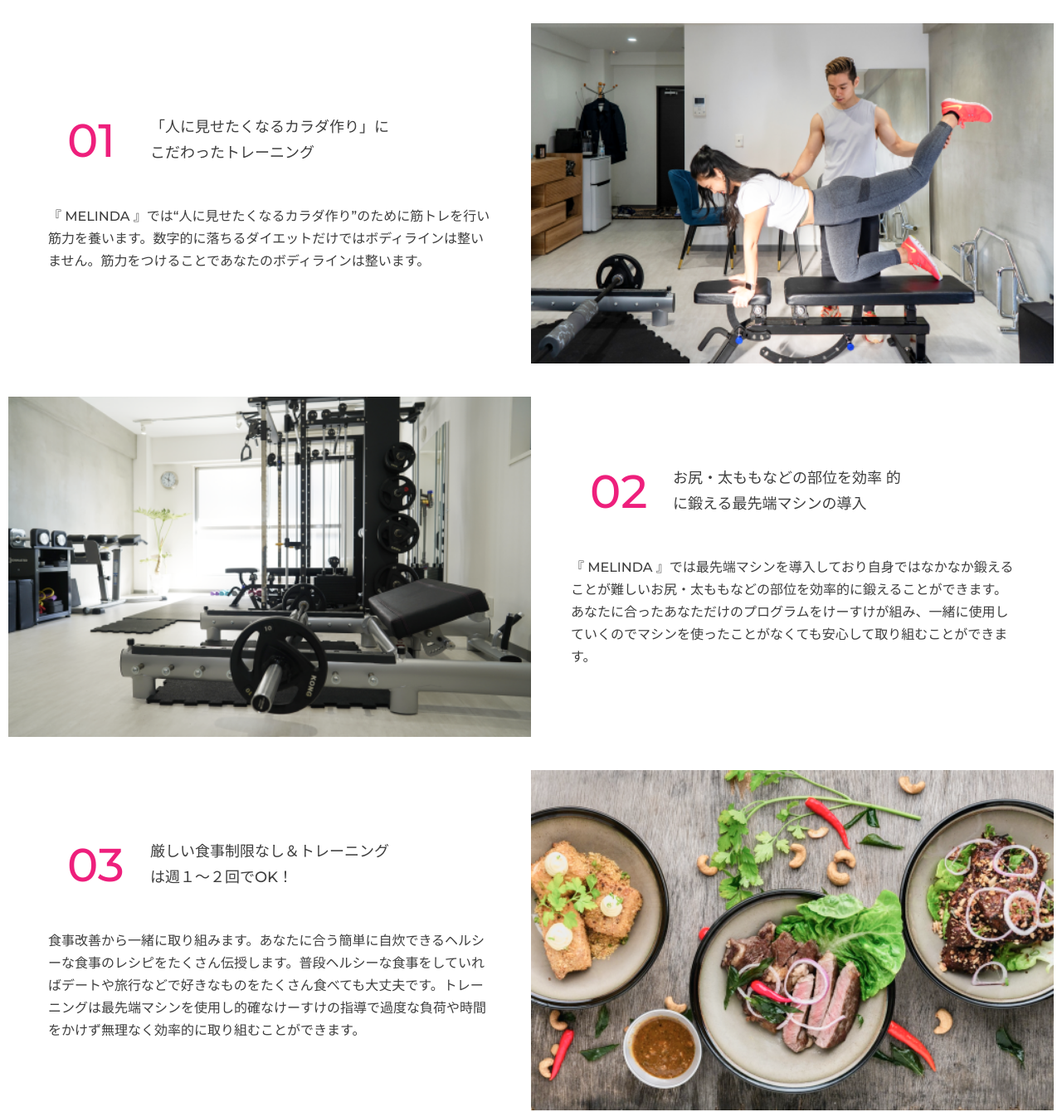
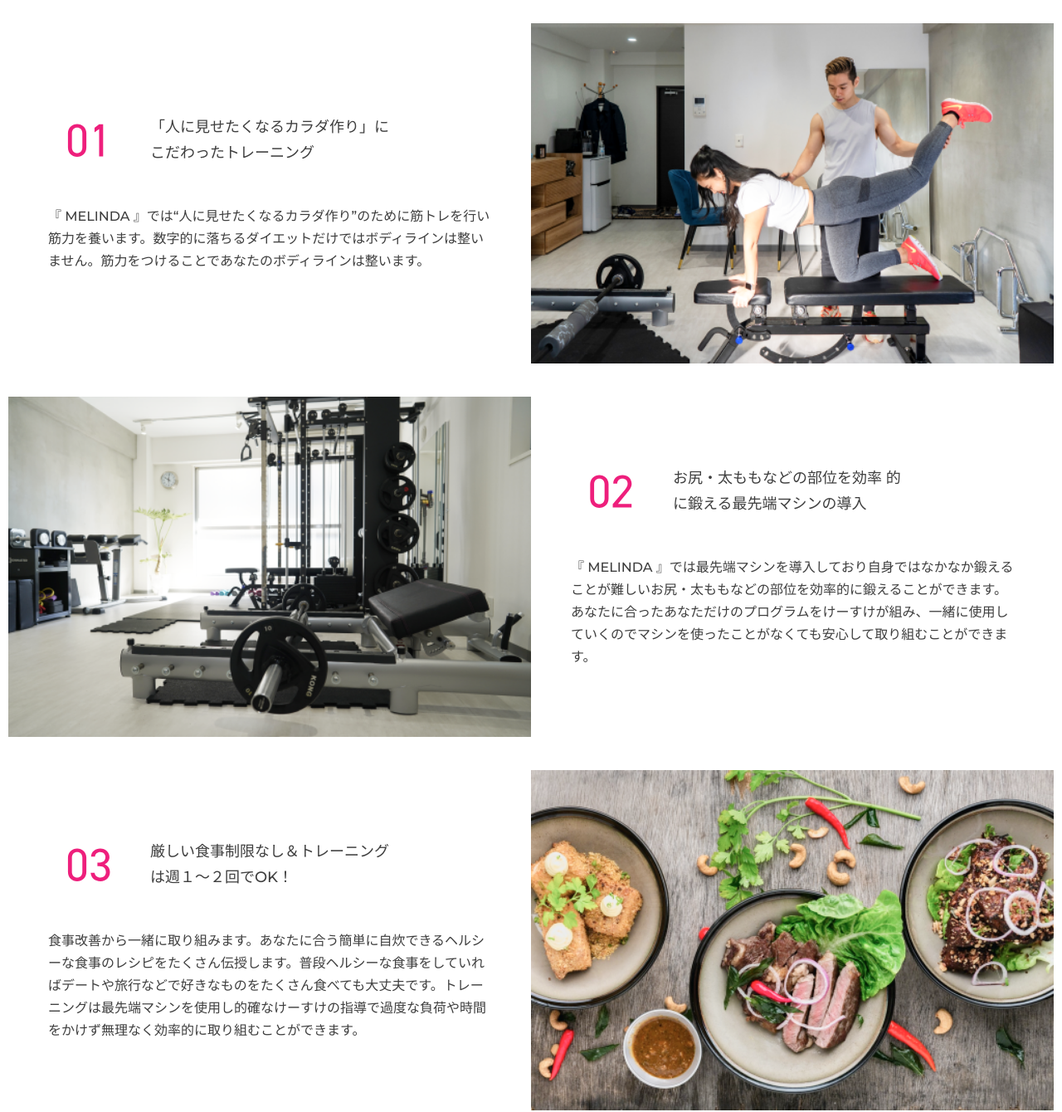
Before and after one commit to machitake/sample, a plain HTML site: page index.html in a window 1280 px wide. Shown: the part 4120-5460 px from the top of the page at 83% size. Drawn offline with nearby package versions, Linux system fonts and the light colour scheme; files whose address does not match are found by name.

Commit message:
01~03修正（画像に変更） 文章の修正

```diff
--- a/css/style.scss
+++ b/css/style.scss
@@ -256,6 +256,7 @@ z-index:999;
       a {
         color: $main-color;
         font-size: 28px;
+        font-family: Oswald;
 
         &:hover {
           color: $primary-color;
@@ -881,8 +882,6 @@ opacity: 0;
 
       .number {
         position: absolute;
-        font-size: 56px;
-        font-family: DIN 2014;
         color:$primary-color;
         left: -100px;
         top: 50%;
--- a/index.html
+++ b/index.html
@@ -220,7 +220,7 @@
                     <div class="benefit_list_box">
                         <div class="benefit_list_title">
                             <h3>「人に見せたくなるカラダ作り」にこだわったトレーニング</h3>
-                            <div class="number">01</div>
+                            <div class="number"><img src="./img/01.svg" alt=""></div>
                         </div>
                         <div class="benefit_list_text">『 MELINDA 』では“人に見せたくなるカラダ作り”のために筋トレを行い筋力を養います。数字的に落ちるダイエットだけではボディラインは整いません。筋力をつけることであなたのボディラインは整います。</div>
 
@@ -232,7 +232,7 @@
                         <div class="benefit_list_title">
                             <h3>お尻・太ももなどの部位を効率
                                 的に鍛える最先端マシンの導入</h3>
-                            <div class="number">02</div>
+                            <div class="number"><img src="./img/02.svg" alt=""></div>
                         </div>
                         <div class="benefit_list_text">『 MELINDA 』では最先端マシンを導入しており自身ではなかなか鍛えることが難しいお尻・太ももなどの部位を効率的に鍛えることができます。あなたに合ったあなただけのプログラムをけーすけが組み、一緒に使用していくのでマシンを使ったことがなくても安心して取り組むことができます。</div>
 
@@ -244,7 +244,7 @@
                         <div class="benefit_list_title">
                             <h3>厳しい食事制限なし＆トレーニング
                                 は週１～２回でOK！</h3>
-                            <div class="number">03</div>
+                            <div class="number"><img src="./img/03.svg" alt=""></div>
                         </div>
                         <div class="benefit_list_text">食事改善から一緒に取り組みます。あなたに合う簡単に自炊できるヘルシーな食事のレシピをたくさん伝授します。普段ヘルシーな食事をしていればデートや旅行などで好きなものをたくさん食べても大丈夫です。トレーニングは最先端マシンを使用し的確なけーすけの指導で過度な負荷や時間をかけず無理なく効率的に取り組むことができます。</div>
 
@@ -434,7 +434,7 @@
                     <tr>
                         <th>けーすけ指定コース</th>
                         <td class="w"></td>
-                        <td class="a">39,800円</td>
+                        <td class="a">49,800円</td>
                         <td>(税込)</td>
                     </tr>
                 </tbody>
```
Also changed, not shown: css/style.css, img/01.svg (added), img/02.svg (added), img/03.svg (added), img/04.svg (added), img/05.svg (added).
